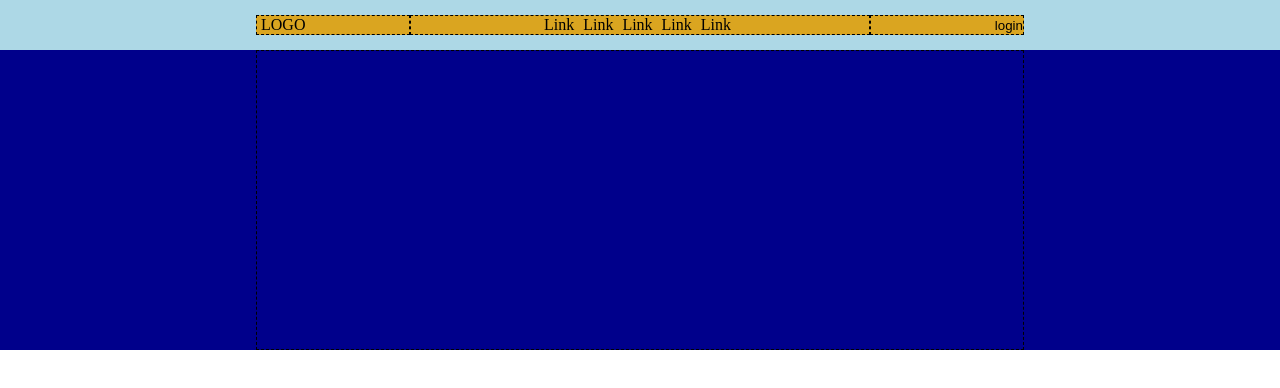
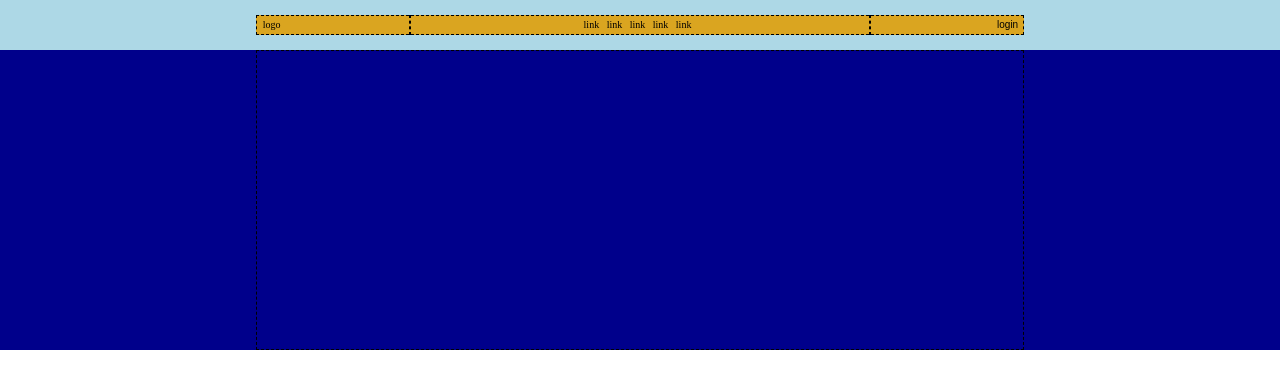
Before and after one commit to PietroSavini/htmlcss-struttura-discord, a plain HTML site: page index.html in a window 1280 px wide. Drawn offline with Linux system fonts and the light colour scheme.

Commit message:
fixed navbar section

```diff
--- a/css/style.css
+++ b/css/style.css
@@ -5,7 +5,7 @@
     box-sizing: border-box;
 }
 
-/* COMMON  */
+/* COMMON ------------------------------------------------------------------- */
 
 :root{
     --border: 1px dashed black;
@@ -26,6 +26,10 @@
     --Faqua:#7CF8CE;
 
 }
+
+body{
+    font-size: 10px;
+}
 section{
     display: flex;
     justify-content: center;
@@ -33,8 +37,6 @@ section{
 .wrapper{
     width: 60%;
     margin: 0 auto;
-
-
 }
 
 .wrapper-main{
@@ -57,8 +59,10 @@ button{
     background-color: inherit;
     text-decoration: none;
     border: none;
+    cursor: pointer;
+    font-size: 10px;
 }
-/* Header section */
+/* Header section -------------------------------------------------------------*/
 
 .header-nav{
     display: flex;
@@ -66,41 +70,55 @@ button{
     background-color: var(--Hazure);
     width: 100%;
     height: 50px;
-    padding: 0.3rem 0;
+
 }
 
 .navbar{
+    height: 20px;
     display: flex;
+    align-items: center;
     /* debug */
     background-color: var(--Horange);
+    border: var(--border);
+
 }
 
 .logo{
+    line-height: 20px;
+    padding-left: 0.2rem;
     width: 20%;
-    border: var(--border);
+    /* debug */
+    border-right: var(--border);
+
 
 }
 .navbar li{
     display: inline-block;
     margin-right: 5px;
+
 }
 
 .navbar .links{
+    line-height: 20px;
     text-align: center;
     width: 60%;
     /* debug */
-    border: var(--border);
+    border-right: var(--border);
+    border-left: var(--border);
 }
 .login{
+    line-height: 20px;
     width: 20%;
     text-align: right;
+    padding-right: 0.3rem;
+    border-left: var(--border);
     /* debug */
-    border: var(--border);
+
 }
 
-/* /HeaderNavbar Styling */
+/* /HeaderNavbar Styling------------------------------------------------------------- */
 
-/* MainHeader Styling */
+/* MainHeader Styling --------------------------------------------------------------- */
 .main-header{
     background-color: var(--Hblue);
 }
--- a/index.html
+++ b/index.html
@@ -15,18 +15,19 @@
                 <div class="navbar">
                     <div class="logo">
                         <img src="" alt="">
-                        LOGO
+                        logo
                     </div>
                     <div class="links">
                         <ul>
-                            <li><a href="">Link</a></li>
-                            <li><a href="">Link</a></li>
-                            <li><a href="">Link</a></li>
-                            <li><a href="">Link</a></li>
-                            <li><a href="">Link</a></li>
+                            <li><a href="">link</a></li>
+                            <li><a href="">link</a></li>
+                            <li><a href="">link</a></li>
+                            <li><a href="">link</a></li>
+                            <li><a href="">link</a></li>
                         </ul>
                     </div>
-                    <div class="login"><button>login</button></div>
+                    <div class="login"><button>login</button>
+                    </div>
                 </div>
             </div>
         </section>
```
